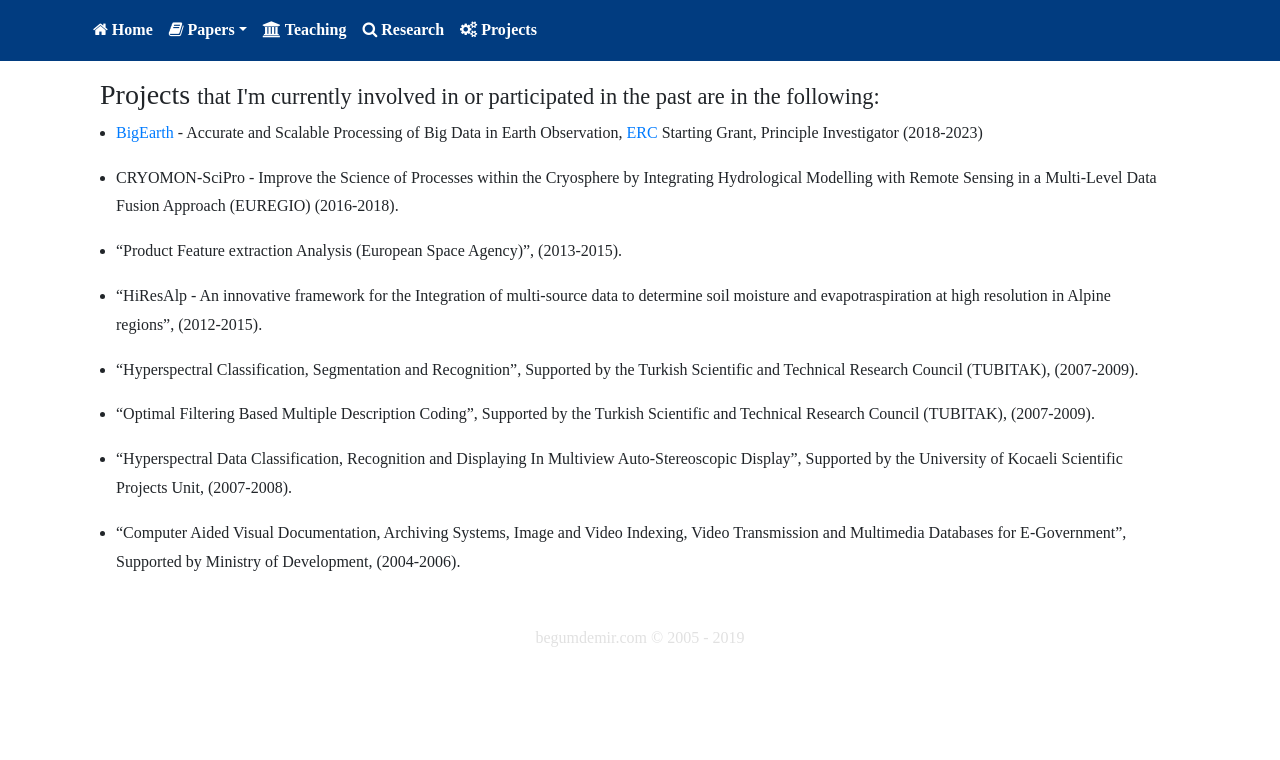
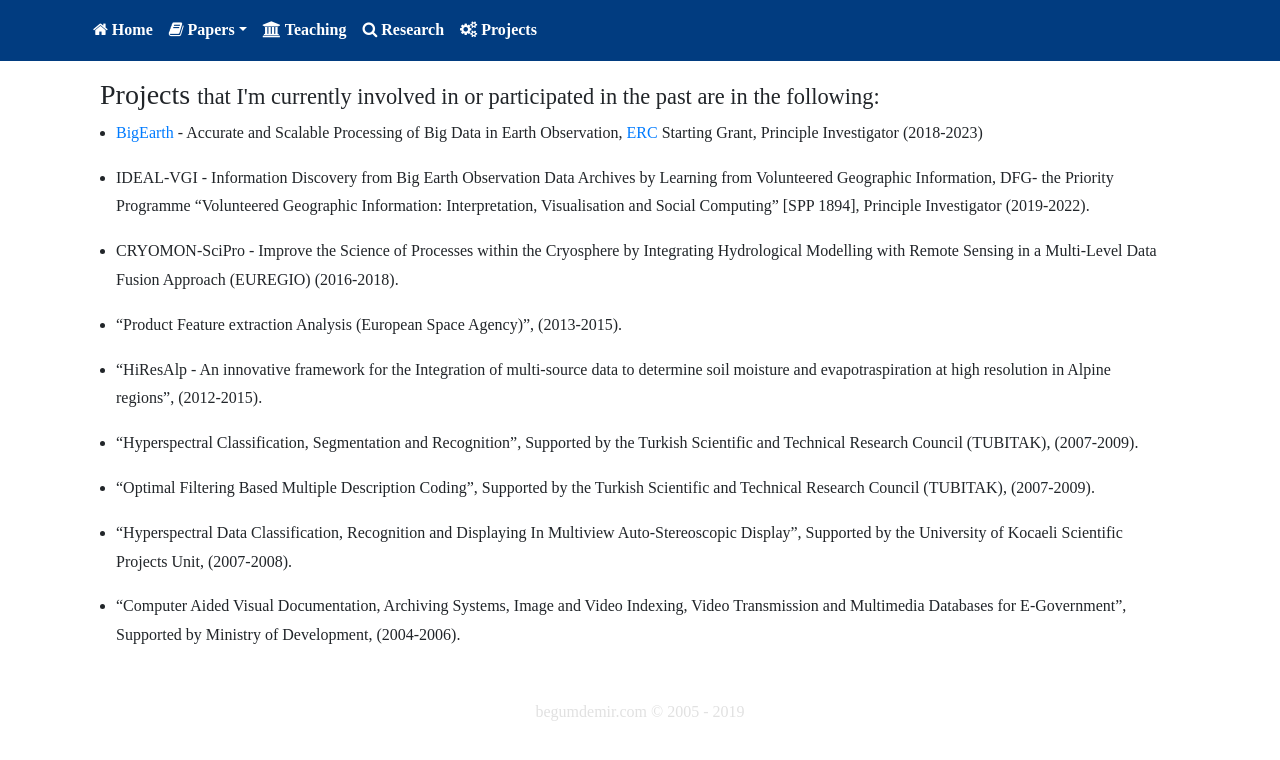
Before and after one commit to zafatar/bd, a Jekyll site: the page built from projects.md, in a window 1280 px wide. Shown: the top 760 px of the page. Built offline with Jekyll 4.4.1, drawn with Linux system fonts in a browser that asks for light colours; nearby versions of some CDN libraries; some web fonts are replaced.

Commit message:
update projects

```diff
--- a/projects.md
+++ b/projects.md
@@ -11,6 +11,8 @@
 
 <ul class="px-3">
 	<li class="pb-3"><a href="http://www.bigearth.eu" target="_blank">BigEarth</a> - Accurate and Scalable Processing of Big Data in Earth Observation, <a href="https://erc.europa.eu" target="_blank">ERC</a> Starting Grant, Principle Investigator (2018-2023)</li>
+
+	<li class="pb-3">IDEAL-VGI - Information Discovery from Big Earth Observation Data Archives by Learning from Volunteered Geographic Information, DFG- the Priority Programme “Volunteered Geographic Information: Interpretation, Visualisation and Social Computing” [SPP 1894], Principle Investigator (2019-2022).</li>
 
 	<li class="pb-3">CRYOMON-SciPro - Improve the Science of Processes within the Cryosphere by Integrating Hydrological Modelling with Remote Sensing in a Multi-Level Data Fusion Approach (EUREGIO) (2016-2018).</li>
 
```
